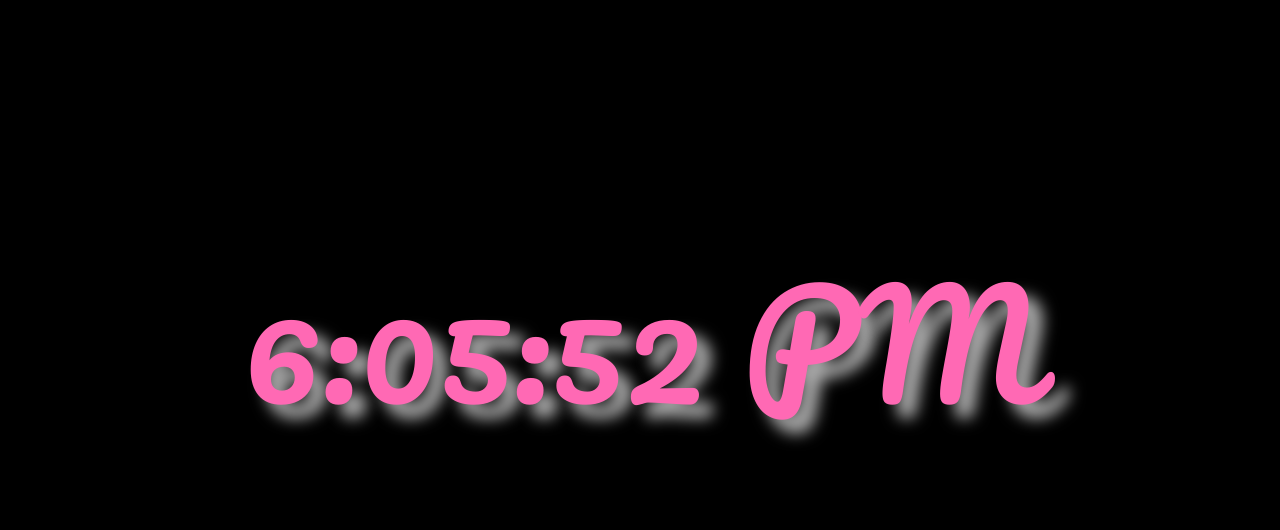
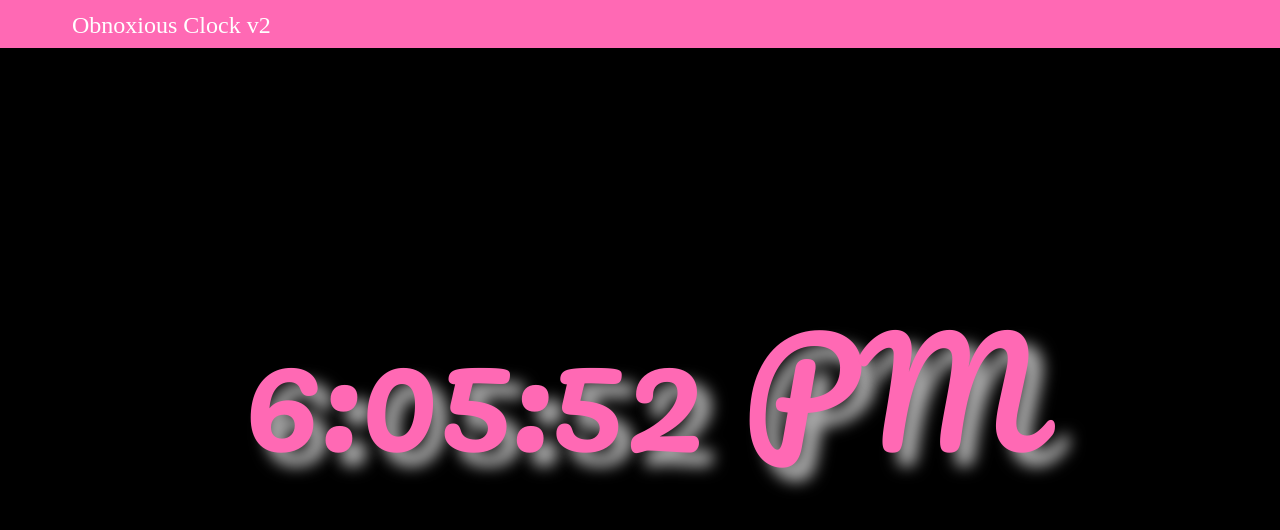
Before and after one commit to silivizzle/obnoxious-clock-react, a React (Create React App) app: page / in a window 1280 px wide. Shown: the top 530 px of the page. Built offline with nearby package versions, Linux system fonts and the light colour scheme.

Commit message:
added a header

```diff
--- a/src/App.js
+++ b/src/App.js
@@ -2,6 +2,7 @@ import React, { Component } from 'react';
 import './App.css';
 import ColorUtils from './util/ColorUtils';
 import Clock from './components/clock/Clock';
+import Header from './components/header/Header';
 
 class App extends Component {
 
@@ -26,6 +27,7 @@ class App extends Component {
   render() {
     return (
       <div className="App" style={this.state.style} >
+        <Header />
         <Clock />
       </div>
     );
--- /dev/null
+++ b/src/components/header/Header.js
@@ -0,0 +1,18 @@
+import React, { Component } from 'react';
+import './header.css';
+
+class Header extends Component {
+  render() {
+    return (
+      <div className="navbar">
+        <nav>
+          <div className="title">
+            <span>Obnoxious Clock v2</span>
+          </div>
+        </nav>
+      </div>
+    );
+  }
+}
+
+export default Header;
--- /dev/null
+++ b/src/components/header/header.css
@@ -0,0 +1,13 @@
+.navbar {
+  height: 3em;
+  background-color: hotpink;
+}
+
+.title {
+  text-align: start;
+  color: white;
+  padding-left: 3em;
+  padding-top: .5em;
+  font-size: 1.5em;
+  font-family: monofur;
+}
```
Also changed, not shown: 1 other file (tests, documents, lock files or other folders).
